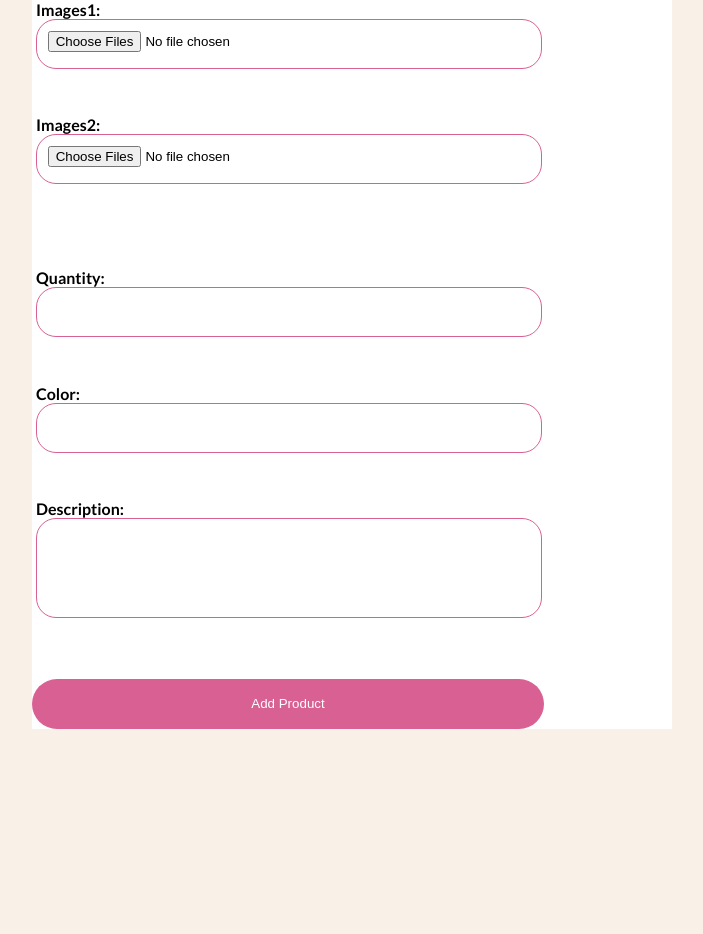
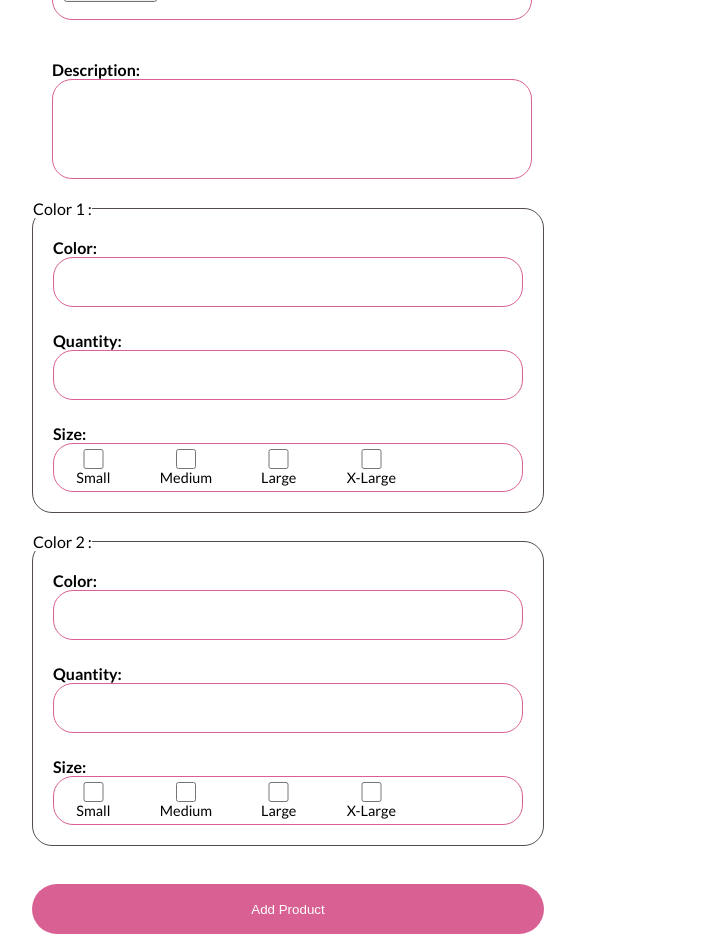
Before and after one commit to YahyaNashar22/Global-Fairy-front-end, a React (Create React App) app in the folder global-fairy/: page /actions/Addproduct in a window 1280 px wide. Shown: the part 780-1714 px from the top of the page, without its empty margins (288-991 px from the left). Before the commit the page ends 1509 px from the top, so only its background shows below. Built offline with nearby package versions, Linux system fonts and the light colour scheme.

Commit message:
edit add product page css

```diff
--- a/global-fairy/src/pages/Addproduct/Addproduct.js
+++ b/global-fairy/src/pages/Addproduct/Addproduct.js
@@ -11,89 +11,128 @@ const Addproduct = () => {
                     <p className={style.P1}>ADD Product</p>
                 </div>
             </div>
-    <form  method="post" enctype="multipart/form-data" className={style.formContainer}>
+            <form method="post" enctype="multipart/form-data" className={style.formContainer}>
                 <div className={style.row1}>
                     <div className={style.labelInput}>
-        <label for="name">Product Name:</label><br/>
-        <input className={style.allInputs} type="text" id="name" name="name" required/><br/><br/>
+                        <label for="name">Product Name:</label><br />
+                        <input className={style.allInputs} type="text" id="name" name="name" required />
                     </div>
                     <div className={style.labelInput}>
-        <label for="category">Category:</label><br/>
+                        <label for="brand">Brand:</label><br />
+                        <select className={style.dro} id="brand" name="brand" required>
+                            <option value="Brand 1">shein</option>
+                            <option value="Brand 2">zara</option>
+                            <option value="Brand 3">mango</option>
+                        </select>
+                    </div>
+                    <div className={style.labelInput}>
+                        <label for="category">Category:</label><br />
                         <select className={style.dro} id="category" name="category" required>
                             <option value="Category 1">cloth</option>
                             <option value="Category 2">shoes</option>
                             <option value="Category 3">makeup</option>
-        </select><br/><br/>
+                        </select>
                     </div>
+
                     <div className={style.labelInput}>
-        <label for="brand">Brand:</label><br/>
-        <select className={style.dro} id="brand" name="brand" required>
-            <option value="Brand 1">shein</option>
-            <option value="Brand 2">zara</option>
-            <option value="Brand 3">mango</option>
-        </select><br/><br/>
-        </div>
-        <div className={style.labelInput}>
-        <label for="subcategory">Type:</label><br/>
+                        <label for="subcategory">Sub-Category:</label><br />
                         <select className={style.dro} id="subcategory" name="subcategory" required>
                             <option value="Subcategory 1">face</option>
                             <option value="Subcategory 2">Tshirt</option>
                             <option value="Subcategory 3">lips</option>
-        </select><br/><br/>
+                        </select>
                     </div>
-</div><br/><br/>
+                </div>
                 <div className={style.row2}>
                     <div className={style.labelInput}>
-        <label for="price">Price:</label><br/>
-        <input className={style.allInputs} type="number" id="price" name="price" required/><br/><br/>
+                        <label for="price">Price:</label><br />
+                        <input className={style.allInputs} type="number" id="price" name="price" required />
                     </div>
-<div >
-            <label>Size:</label><br/>
+
+                    <div className={style.labelInput}>
+                        <label for="images">Images:</label><br />
+                        <input className={style.allInputs} type="file" id="images" name="images" multiple accept="image/*" />
+                    </div>
+                </div>
+                <div className={style.labelInput}>
+                    <label for="description">Description:</label><br />
+                    <input className={style.desrciptionInputs} type="text" id="description" name="description" />
+                </div>
+
+                <div className={style.row3}>
+                    <fieldset>
+                        <legend className={style.fromLabel2} > Color 1 :</legend>
+                        <div className={style.labelInput}>
+                            <label className={style.fromLabel2} for="color">Color:</label><br />
+                            <input className={style.allInputs} type="text" id="color" name="color" required />
+                        </div>
+                        <div className={style.labelInput}>
+                            <label for="quantity">Quantity:</label><br />
+                            <input className={style.allInputs} type="number" id="quantity" name="quantity" required />
+                        </div>
+                        <div className={style.labelInput}>
+                            <label>Size:</label><br />
                             <div className={style.check}>
                                 <div className={style.inputS}>
-            <input  type="checkbox" id="small" name="size" value="small"/>
+                                    <input type="checkbox" id="small" name="size" value="small" className={style.checkboxes} />
                                     <label for="small">Small</label>
                                 </div>
 
                                 <div className={style.inputS}>
-            <input  type="checkbox" id="medium" name="size" value="medium"/>
+                                    <input type="checkbox" id="medium" name="size" value="medium" className={style.checkboxes} />
                                     <label for="medium">Medium</label>
-            </div><div className={style.inputS}>
-            <input   type="checkbox" id="large" name="size" value="large"/>
+                                </div>
+                                <div className={style.inputS}>
+                                    <input type="checkbox" id="large" name="size" value="large" className={style.checkboxes} />
                                     <label for="large">Large</label>
                                 </div>
                                 <div className={style.inputS}>
-            <input  type="checkbox" id="xlarge" name="size" value="xlarge"/>
+                                    <input type="checkbox" id="xlarge" name="size" value="xlarge" className={style.checkboxes} />
                                     <label for="xlarge">X-Large</label>
                                 </div>
                             </div>
                         </div>
+
+                    </fieldset>
+                    <fieldset>
+                        <legend className={style.fromLabel2} > Color 2 :</legend>
                         <div className={style.labelInput}>
-        <label for="images">Images1:</label><br/>
-        <input  className={style.allInputs} type="file" id="images" name="images" multiple accept="image/*"/><br/><br/>
+                            <label className={style.fromLabel2} for="color">Color:</label><br />
+                            <input className={style.allInputs} type="text" id="color" name="color" required />
+                        </div>
+                        <div className={style.labelInput}>
+                            <label for="quantity">Quantity:</label><br />
+                            <input className={style.allInputs} type="number" id="quantity" name="quantity" required />
+                        </div>
+                        <div className={style.labelInput}>
+                            <label>Size:</label><br />
+                            <div className={style.check}>
+                                <div className={style.inputS}>
+                                    <input type="checkbox" id="small" name="size" value="small" className={style.checkboxes} />
+                                    <label for="small">Small</label>
                                 </div>
 
-<div className={style.labelInput}>
-        <label for="images">Images2:</label><br/>
-        <input  className={style.allInputs} type="file" id="images" name="images" multiple accept="image/*"/><br/><br/>
-</div><br/><br/>
+                                <div className={style.inputS}>
+                                    <input type="checkbox" id="medium" name="size" value="medium" className={style.checkboxes} />
+                                    <label for="medium">Medium</label>
+                                </div>
+                                <div className={style.inputS}>
+                                    <input type="checkbox" id="large" name="size" value="large" className={style.checkboxes} />
+                                    <label for="large">Large</label>
+                                </div>
+                                <div className={style.inputS}>
+                                    <input type="checkbox" id="xlarge" name="size" value="xlarge" className={style.checkboxes} />
+                                    <label for="xlarge">X-Large</label>
+                                </div>
+                            </div>
                         </div>
 
-<div className={style.row3}>
-    <div className={style.labelInput}>
-        <label for="quantity">Quantity:</label><br/>
-        <input className={style.allInputs} type="number" id="quantity" name="quantity" required/><br/><br/>
-</div>
-<div className={style.labelInput}>
-        <label  className={style.fromLabel2}for="color">Color:</label><br/>
-        <input  className={style.allInputs} type="text" id="color" name="color" required/><br/><br/>
-        </div>
-        <div className={style.labelInput}>
-        <label for="description">Description:</label><br/>
-        <input className={style.desrciptionInputs} type="text" id="description" name="description" /><br/><br/>
-        </div>
-        <div className={style.submit}><br/>
-        <input  className={style.allInputs} type="submit" value="Add Product"/>
+                    </fieldset>
+
+
+
+                    <div className={style.submit}><br />
+                        <input className={style.allInputs} type="submit" value="Add Product" />
                     </div>
                 </div>
             </form>
--- a/global-fairy/src/pages/Addproduct/Addproduct.module.css
+++ b/global-fairy/src/pages/Addproduct/Addproduct.module.css
@@ -1,39 +1,42 @@
 body {
-    background-color: #F9F1E8;
-    align-items:center;
+    /* background-color: #F9F1E8;  */
+    align-items: center;
 }
 
 .hed {
-    background-color: #F3EBE1;
+    background-color: #F9F1E8;
     color: #374151;
     font-family: lato;
     text-align: left;
-    /* padding: 10px 30px; */
     display: flex;
     justify-content: space-between;
     align-items: center;
     size: 40%;
 }
-.title{
+
+.title {
     display: flex;
     align-items: center;
+
 }
-p{
+
+p {
     margin-top: 40px;
     display: flex;
     flex-direction: column;
 }
-.P1{
-    text-align:center;
+
+.P1 {
+    text-align: center;
     margin-right: 400px;
-    font-size:x-large;
+    font-size: x-large;
     color: #D96093;
     padding-bottom: 20px;
     font-weight: bolder;
 }
 
-label{
-    color:black;
+label {
+    color: black;
     font-weight: bolder;
 }
 
@@ -43,11 +46,10 @@ background-color: #ffffff;
     padding: 0.8em 0 0em 0.8em;
     border: 1px solid #D96093;
     height: 50px;
-margin:  auto;
-/* width: 750px;
-height: 40px; */
+    margin: auto;
     width: 80%;
     border-radius: 20px;
+
 }
 
 .submit input[type="submit"] {
@@ -59,61 +61,106 @@ border-radius: 20px;
     cursor: pointer;
     width: 80%;
     height: 50px;
+
 }
-.row1, .row2, .row3 {
+
+.row1,
+.row2,
+.row3 {
     display: flex;
     justify-content: space-between;
     flex-direction: column;
     width: 100%;
     gap: 1.2em;
+
 }
-select{
+
+select {
     width: 200px;
     border-radius: 20px;
+
 }
-.check{
-    display:flex;
+
+.check {
+    display: flex;
     flex-direction: row;
     background-color: rgb(255, 255, 255);
     gap: 1.5em;
-    padding:7px;
+    padding: 5px;
     border: 1px solid #D96093;
     width: 80%;
     border-radius: 20px;
     font-weight: lighter;
+
 }
 
-.dro{
+.checkboxes {
+    height: 1.5em;
+    width: 1.5em;
+
+}
+
+.check .inputS {
+    display: flex;
+    flex-direction: column;
+    justify-content: flex-start;
+    align-items: center;
+    width: 15%;
+    font-size: 0.9em;
+    gap: 0;
+}
+
+.dro {
     background-color: #fff;
-    /* width: 650px;  */
     width: 80%;
     height: 50px;
     border: 1px solid #D96093;
 }
-.formContainer{
+
+.formContainer {
     width: 50%;
-    margin:0 auto;
-    /* padding: 20px; */
-    /* border: 1px solid black; */
-    background-color: #fff;
+    margin: 0 auto;
+
 }
 
-.labelInput{
+fieldset {
+    border-radius: 20px;
+    border: 1px solid var(--wenge);
+    width: 80%;
+
+}
+
+fieldset .labelInput input,
+fieldset .labelInput .check {
+    /*, fieldset .labelInput .check*/
+    width: 100%;
+
+}
+
+.labelInput {
     padding: 4px;
     gap: 3em;
+    margin: 1em;
 }
 
-.desrciptionInputs{
+.desrciptionInputs {
     width: 80%;
     height: 100px;
-    border: 1px solid  #D96093;
+    border: 1px solid #D96093;
     border-radius: 20px;
 }
 
 @media (max-width:500px) {
-    .check{
+    .check {
         display: flex;
         flex-direction: column;
         border: none;
     }
 }
+
+@media(max-width:700px) {
+    .formContainer {
+        width: 100%;
+        padding: 0 auto;
+    }
+}
--- a/global-fairy/src/pages/Dashboard/Dashboard.js
+++ b/global-fairy/src/pages/Dashboard/Dashboard.js
@@ -98,7 +98,7 @@ const Dashboard = () => {
                         {products && products!==null?
                             products.map((product) => {
                                 const allSizes = product.details.map(detail => detail.sizes).flat()
-                                const uniqueSizes = [... new Set(allSizes)]
+                                const uniqueSizes = [...new Set(allSizes)]
                                 const colors = product.details.map(detail => detail.color)
                                 const quantity = product.details.reduce((acc, detail) => acc + detail.stock, 0)
 
```
Lines whose indentation alone changed are shown as unchanged.
